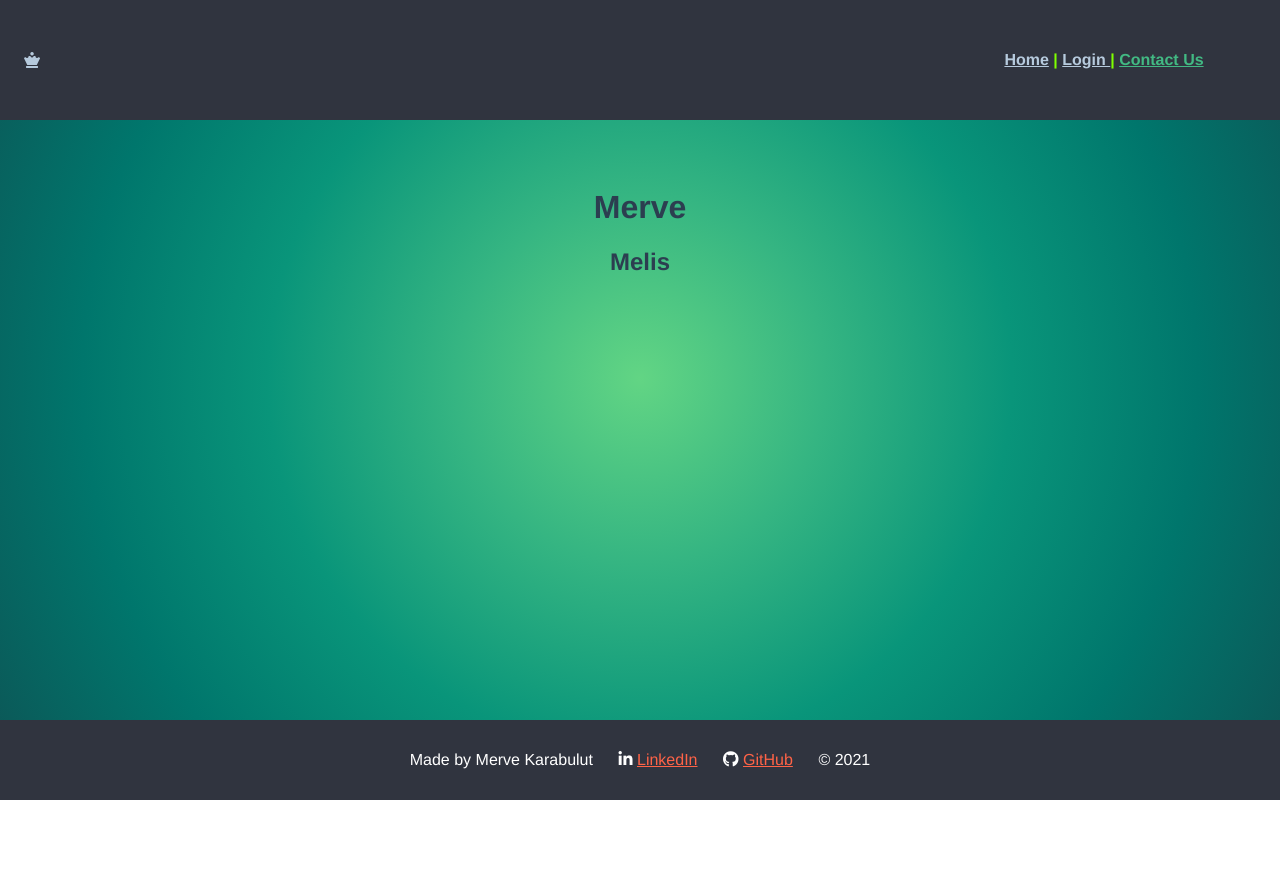
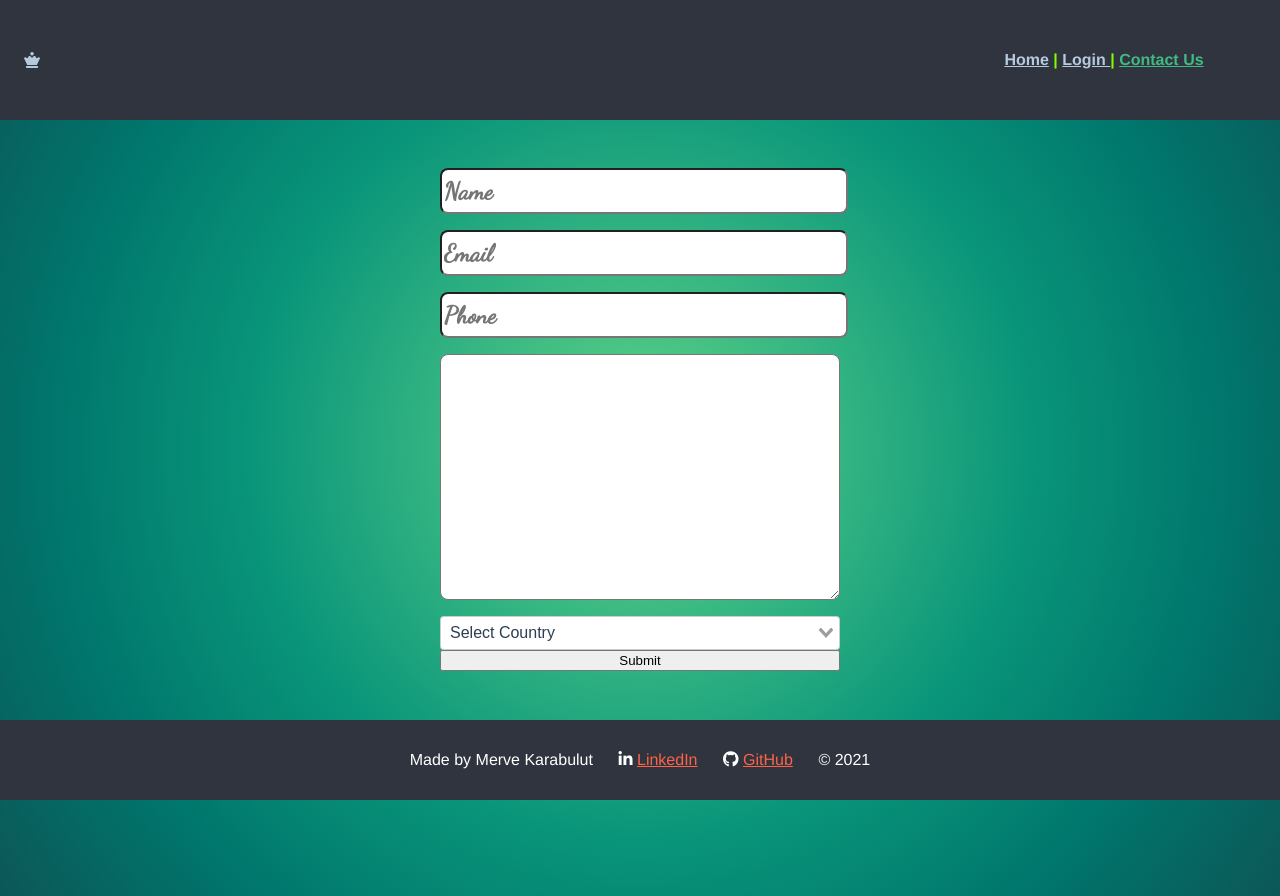
Before and after one commit to mervekrblt/vue-spa, a Vue app in the folder project/: page /contact-us in a window 1280 px wide. Before the commit the page ends 800 px from the top, so only its background shows below. Built offline with nearby package versions, Linux system fonts and the light colour scheme.

Commit message:
Add contact form && Add v-select plugin

```diff
--- a/project/package.json
+++ b/project/package.json
@@ -12,6 +12,7 @@
     "core-js": "^3.6.5",
     "vue": "^2.6.11",
     "vue-router": "^3.2.0",
+    "vue-select": "^3.11.2",
     "vuex": "^3.4.0"
   },
   "devDependencies": {
--- a/project/public/index.html
+++ b/project/public/index.html
@@ -7,7 +7,9 @@
     <link rel="icon" href="<%= BASE_URL %>favicon.ico">
     <link rel="stylesheet" href="https://use.fontawesome.com/releases/v5.15.2/css/all.css">
     <link rel="preconnect" href="https://fonts.gstatic.com">
-<link href="https://fonts.googleapis.com/css2?family=Dancing+Script&display=swap" rel="stylesheet">
+    <link href="https://fonts.googleapis.com/css2?family=Dancing+Script&display=swap" rel="stylesheet">
+
+
     <title><%= htmlWebpackPlugin.options.title %></title>
   </head>
   <body>
--- a/project/src/main.js
+++ b/project/src/main.js
@@ -2,7 +2,9 @@ import Vue from 'vue'
 import App from './App.vue'
 import router from './router'
 import store from './store'
+import vSelect from "vue-select";
 
+Vue.component("v-select", vSelect);
 Vue.config.productionTip = false
 
 new Vue({
--- a/project/src/views/Contact.vue
+++ b/project/src/views/Contact.vue
@@ -1,24 +1,105 @@
 <script>
-
+import {mapState} from 'vuex'
+import "vue-select/dist/vue-select.css";
 
 export default {
   name: 'Contact',
+  component: {
+  },
+  data(){
+    return {
+      name: "",
+      email: "",
+      phone: "",
+      text: "",
+      country: "",
+       countryList: [
+	      { id: "TR", name: "Turkey" },
+	      { id: "US", name: "United States of America" },
+	      { id: "GB", name: "United Kingdom" },
+	      { id: "DE", name: "Germany" },
+	      { id: "SE", name: "Sweden" },
+	      { id: "KE", name: "Kenya" },
+	      { id: "BR", name: "Brazil" },
+	      { id: "ZW", name: "Zimbabwe" }
+]
+    }
+  },
+
+  computed: {
+    ...mapState(['user']),
+  },
+
+  methods: {
+    submit(){
+      //console.log(this.$refs.select.$el.innerText)
+      console.log(this.name)
+      console.log(this.phone)
+      console.log(this.text)
+      console.log(this.country.name)
+    }
+  }
 
 }
 </script>
 
 <template>
-  <div class="contact">
-    <div>
-      <h1>Merve</h1>
-      <h2>Melis</h2>
-    </div>
-  </div>
+<section class="contact">
+  <form>
+
+    <input v-model="name" type="text" placeholder="Name">
+
+    <input v-model="email" type="email" placeholder="Email">
+
+    <input v-model="phone" type="text" placeholder="Phone">
+
+    <textarea v-model="text" name="" id="" cols="20" rows="10"></textarea>
+
+    <v-select v-model="country" placeholder="Select Country" label="name" :options="countryList"></v-select>
+
+    <button type="submit" @click.prevent="submit">Submit</button>
+  </form>
+
+</section>
+
+
+
 </template>
 
 
 <style scoped>
+
 .contact{
+  height: 90vh;
+}
+
+form{
+  display: flex;
+  flex-direction: column;
+  margin: 0 auto;
+  width: 50vh;
   height: 70vh;
 }
+
+input{
+  font-family: 'Dancing Script', cursive;
+  width: 50vh;
+  border-radius: 1vh;
+  height: 5vh;
+  font-size: 3vh;
+  font-weight: 600;
+  margin-bottom: 2vh;
+}
+
+textarea{
+  margin-bottom: 2vh;
+  max-width: 60vh;
+  max-height: 30vh;
+  border-radius: 1vh;
+  font-family: 'Dancing Script', cursive;
+  scroll-behavior: inherit;
+  font-size: 3vh;
+  font-weight: 600;
+}
+
 </style>
--- a/project/src/views/Home.vue
+++ b/project/src/views/Home.vue
@@ -1,6 +1,4 @@
 <script>
-
-
 export default {
   name: 'Home',
 
@@ -22,6 +20,6 @@ export default {
 
 <style scoped>
 .home{
-  height: 70vh;
+  height: 90vh;
 }
 </style>
--- a/project/src/views/Login.vue
+++ b/project/src/views/Login.vue
@@ -76,7 +76,7 @@ export default {
 
 <style scoped>
 .login{
-  height: 70vh;
+  height: 90vh;
   display: flex;
 }
 
@@ -116,13 +116,12 @@ button{
 
 #info{
   margin: 0 auto;
-  display: flex;
-  flex-direction: column;
-  justify-content: center;
-  height: 30vh;
+  text-align: left;
+  height: min-content;
   font-family: 'Dancing Script', cursive;
   background-color: rgb(229, 240, 229, 0.3);
   border-radius: 2vh;
+  padding: 2vh;
 }
 
 label{
```
Also changed, not shown: 1 other file (tests, documents, lock files or other folders).
